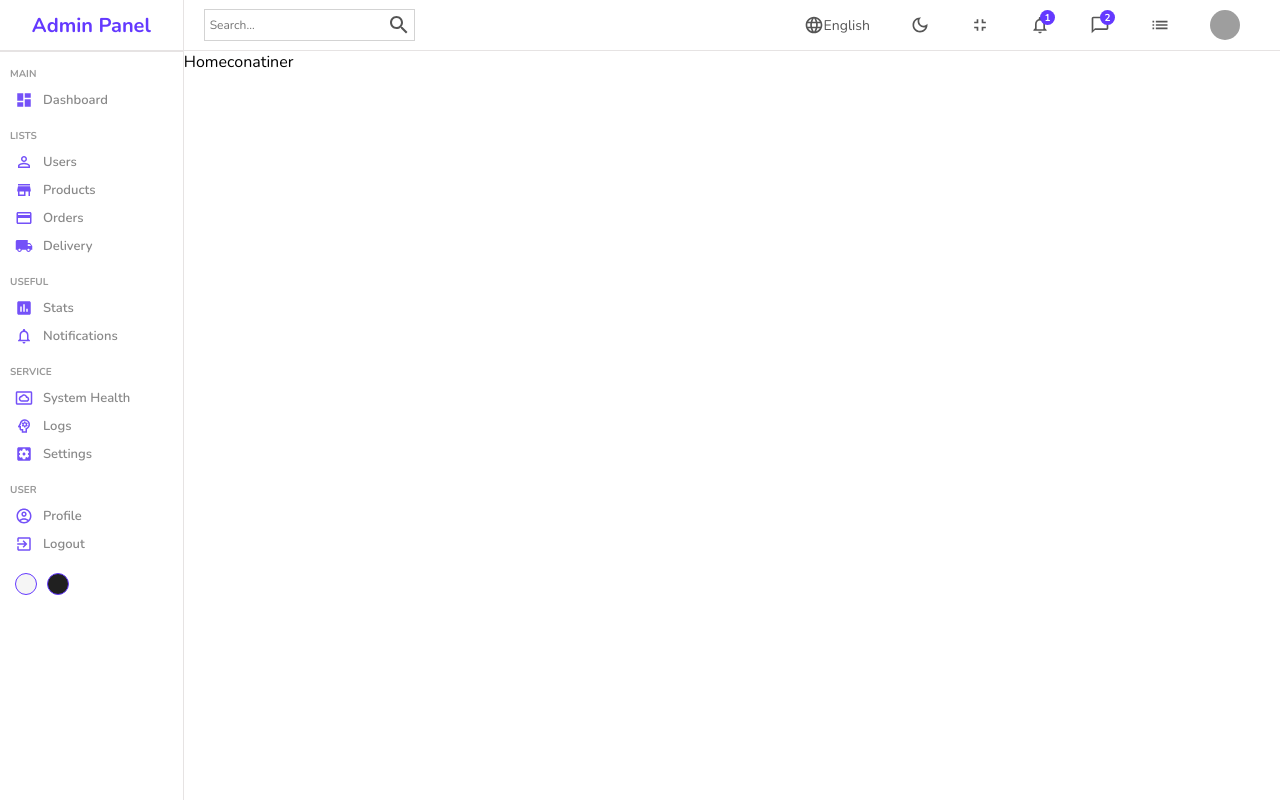
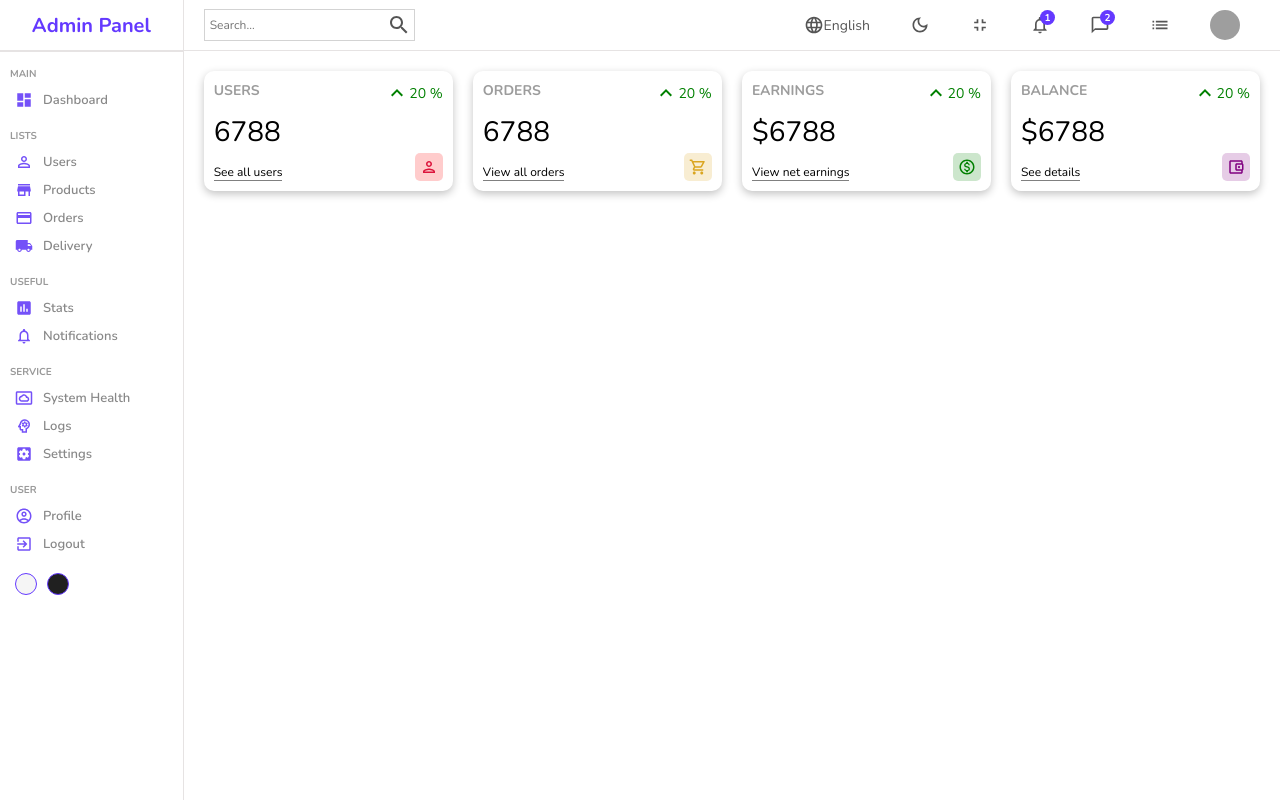
Before and after one commit to i-umairkhan/admin_panel, a React (Create React App) app: page / in a window 1280 px wide. Built offline with nearby package versions, Linux system fonts and the light colour scheme; grey boxes are pictures that could not be loaded.

Commit message:
completed widgets section

```diff
--- /dev/null
+++ b/src/Components/Widget/Widget.jsx
@@ -0,0 +1,98 @@
+import "./Widget.scss";
+import KeyboardArrowUpIcon from "@mui/icons-material/KeyboardArrowUp";
+import PersonOutlinedIcon from "@mui/icons-material/PersonOutlined";
+import AccountBalanceWalletOutlinedIcon from "@mui/icons-material/AccountBalanceWalletOutlined";
+import ShoppingCartOutlinedIcon from "@mui/icons-material/ShoppingCartOutlined";
+import MonetizationOnOutlinedIcon from "@mui/icons-material/MonetizationOnOutlined";
+
+const Widget = ({ type }) => {
+  let data;
+  const amount = 6788;
+  const percentage = 20;
+  switch (type) {
+    case "user":
+      data = {
+        title: "USERS",
+        isMoney: false,
+        link: "See all users",
+        icon: (
+          <PersonOutlinedIcon
+            className="icon"
+            style={{
+              color: "crimson",
+              backgroundColor: "rgba(255, 0, 0, 0.2)",
+            }}
+          />
+        ),
+      };
+      break;
+    case "order":
+      data = {
+        title: "ORDERS",
+        isMoney: false,
+        link: "View all orders",
+        icon: (
+          <ShoppingCartOutlinedIcon
+            className="icon"
+            style={{
+              backgroundColor: "rgba(218, 165, 32, 0.2)",
+              color: "goldenrod",
+            }}
+          />
+        ),
+      };
+      break;
+    case "earning":
+      data = {
+        title: "EARNINGS",
+        isMoney: true,
+        link: "View net earnings",
+        icon: (
+          <MonetizationOnOutlinedIcon
+            className="icon"
+            style={{ backgroundColor: "rgba(0, 128, 0, 0.2)", color: "green" }}
+          />
+        ),
+      };
+      break;
+    case "balance":
+      data = {
+        title: "BALANCE",
+        isMoney: true,
+        link: "See details",
+        icon: (
+          <AccountBalanceWalletOutlinedIcon
+            className="icon"
+            style={{
+              backgroundColor: "rgba(128, 0, 128, 0.2)",
+              color: "purple",
+            }}
+          />
+        ),
+      };
+      break;
+    default:
+      break;
+  }
+  return (
+    <div className="widget">
+      <div className="left">
+        <span className="title">{data.title}</span>
+        <span className="counter">
+          {data.isMoney && "$"}
+          {amount}
+        </span>
+        <span className="link">{data.link}</span>
+      </div>
+      <div className="right">
+        <div className="percentage positive">
+          <KeyboardArrowUpIcon />
+          {percentage} %
+        </div>
+        {data.icon}
+      </div>
+    </div>
+  );
+};
+
+export default Widget;
--- /dev/null
+++ b/src/Components/Widget/Widget.scss
@@ -0,0 +1,47 @@
+.widget {
+  display: flex;
+  flex: 1;
+  justify-content: space-between;
+  padding: 10px;
+  box-shadow: rgba(0, 0, 0, 0.24) 0px 3px 8px;
+  border-radius: 10px;
+  height: 100px;
+  .left,
+  .right {
+    display: flex;
+    flex-direction: column;
+    justify-content: space-between;
+  }
+  .title {
+    font-weight: bold;
+    font-size: 14px;
+    color: rgb(156, 156, 156);
+  }
+  .counter {
+    font-size: 28px;
+    font-weight: 300;
+  }
+  .link {
+    font-size: 12px;
+    border-bottom: 1px solid grey;
+    width: max-content;
+    cursor: pointer;
+  }
+  .percentage {
+    display: flex;
+    align-items: center;
+    font-size: 14px;
+    &.positive {
+      color: green;
+    }
+    &.negitive {
+      color: red;
+    }
+  }
+  .icon {
+    font-size: 18px;
+    padding: 5px;
+    border-radius: 5px;
+    align-self: flex-end;
+  }
+}
--- a/src/Pages/Home/Home.jsx
+++ b/src/Pages/Home/Home.jsx
@@ -1,6 +1,7 @@
 import "./Home.scss";
 import SideBar from "../../Components/SideBar/SideBar";
 import NavBar from "../../Components/NavBar/NavBar";
+import Widget from "../../Components/Widget/Widget";
 
 const Home = () => {
   return (
@@ -8,7 +9,12 @@
       <SideBar />
       <div className="homecontainer">
         <NavBar />
-        Homeconatiner
+        <div className="widgets">
+          <Widget type="user" />
+          <Widget type="order" />
+          <Widget type="earning" />
+          <Widget type="balance" />
+        </div>
       </div>
     </div>
   );
--- a/src/Pages/Home/Home.scss
+++ b/src/Pages/Home/Home.scss
@@ -2,5 +2,10 @@
   display: flex;
   .homecontainer {
     flex: 6;
+    .widgets {
+      display: flex;
+      padding: 20px;
+      gap: 20px;
+    }
   }
 }
```
